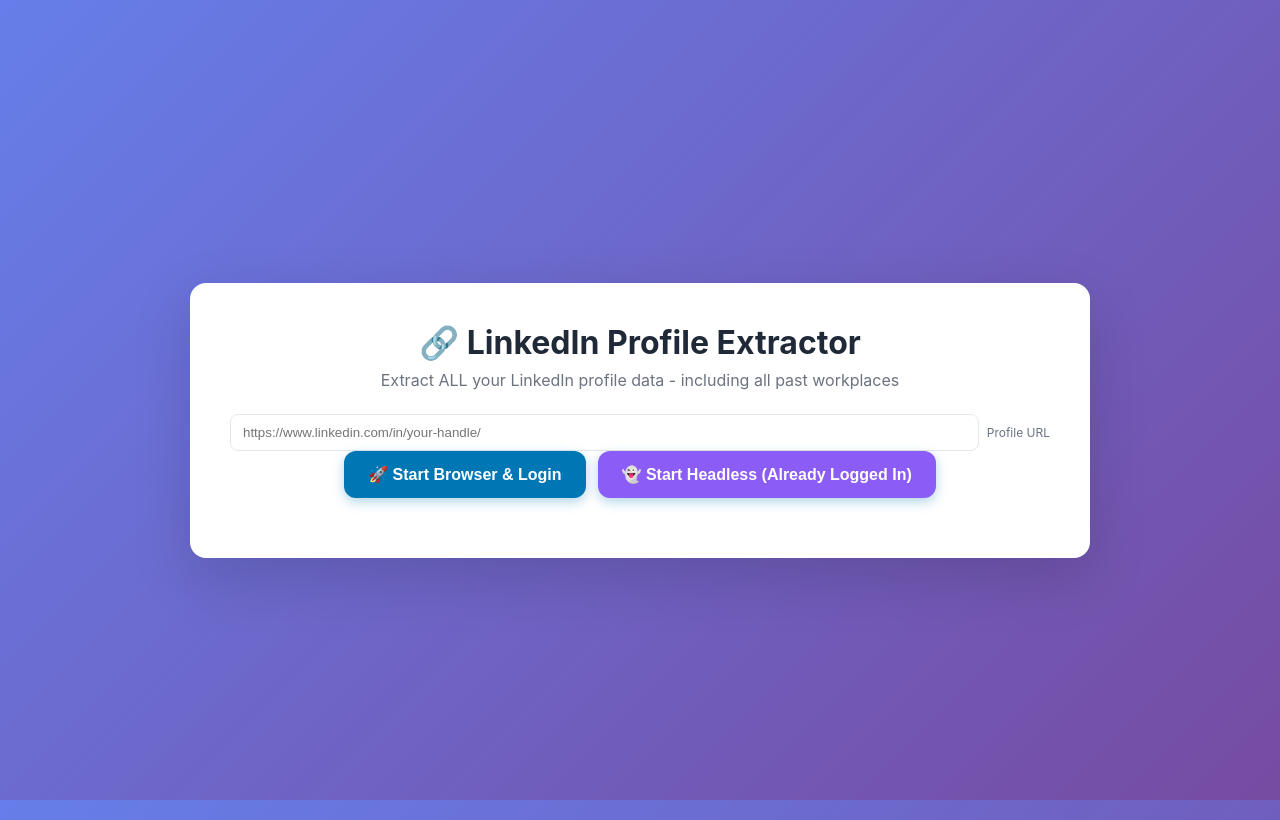
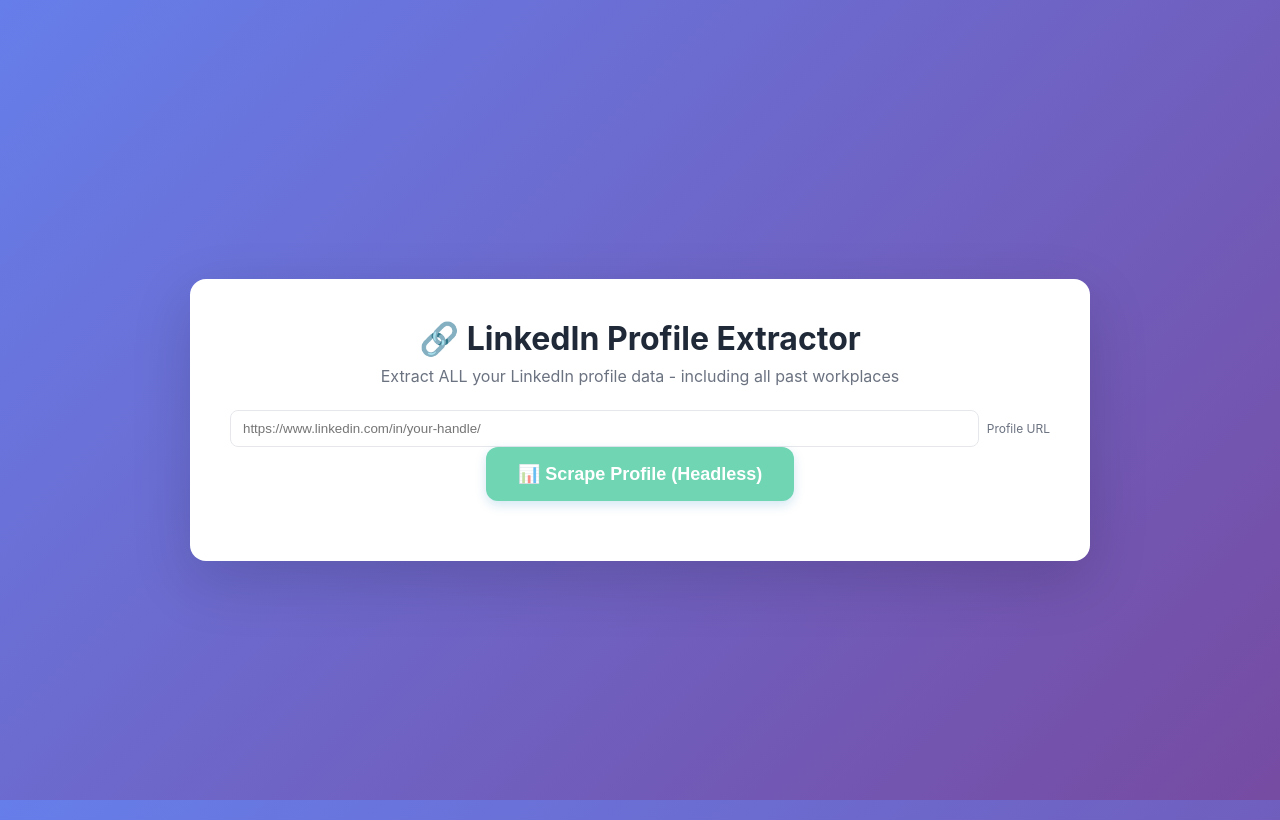
Before and after one commit to mocialov/mocialov.github.io, a React (Vite) app: page / in a window 1280 px wide. Built offline with nearby package versions, Linux system fonts and the light colour scheme; the HTML template or start-up script is replaced by a standard one.

Commit message:
default sequence

```diff
--- a/src/App.jsx
+++ b/src/App.jsx
@@ -3,6 +3,7 @@
 import CV from './components/CV.jsx';
 import EditableText from './components/EditableText.jsx';
 import './styles.css';
+import { DEBUG } from './config.js';
 
 const API_URL = 'http://localhost:3001';
 
@@ -418,6 +419,58 @@
     setLoading(false);
   };
 
+  // Default streamlined sequence (used when DEBUG === false)
+  const runDefaultSequence = async () => {
+    if (!isValidProfileUrl(profileUrl)) {
+      setStatus('❌ Please enter a valid LinkedIn profile URL (e.g., https://www.linkedin.com/in/your-handle/)');
+      return;
+    }
+
+    setLoading(true);
+    setStatus('🚀 Starting headless scrape sequence...');
+    try {
+      // 1) Start browser in headless mode (reuse saved session if present)
+      const startRes = await fetch(`${API_URL}/api/start-browser`, {
+        method: 'POST',
+        headers: { 'Content-Type': 'application/json' },
+        body: JSON.stringify({ headless: true })
+      });
+      const startData = await startRes.json();
+      if (!startData.success) throw new Error(startData.error || 'Failed to start headless browser');
+      setStatus('👻 Headless browser started. Scraping...');
+
+      // 2) Scrape profile directly (navigation happens inside endpoint)
+      const scrapeRes = await fetch(`${API_URL}/api/scrape-profile`, {
+        method: 'POST',
+        headers: { 'Content-Type': 'application/json' },
+        body: JSON.stringify({ profileUrl })
+      });
+
+      // Handle unauthorized (not logged in) explicitly
+      if (scrapeRes.status === 401) {
+        const err = await scrapeRes.json().catch(() => ({ error: 'Not logged in' }));
+        throw new Error(err.error || 'Not logged in. Please login once in visible mode to save the session.');
+      }
+
+      const result = await scrapeRes.json();
+      if (!result.success) throw new Error(result.error || 'Scrape failed');
+
+      setLinkedinData(result.data);
+      setStatus('✅ Data extracted successfully in headless mode!');
+
+    } catch (error) {
+      setStatus(`❌ Default sequence failed: ${error.message}`);
+    } finally {
+      // 3) Close browser to keep things tidy
+      try {
+        await fetch(`${API_URL}/api/close-browser`, { method: 'POST' });
+      } catch {}
+      setBrowserOpen(false);
+      setLoggedIn(false);
+      setLoading(false);
+    }
+  };
+
   const closeBrowser = async () => {
     try {
       await fetch(`${API_URL}/api/close-browser`, { method: 'POST' });
@@ -506,6 +559,8 @@
       </div> */}
 
       <div className="button-group">
+        {DEBUG ? (
+          <>
             {!browserOpen && (
               <>
                 <button onClick={startBrowser} disabled={loading} className="button">
@@ -548,6 +603,18 @@
                 ❌ Close Browser
               </button>
             )}
+          </>
+        ) : (
+          <button
+            onClick={runDefaultSequence}
+            disabled={loading || !isValidProfileUrl(profileUrl)}
+            className="button"
+            style={{ background: '#10b981', fontSize: '18px', padding: '16px 32px' }}
+            title="Runs headless scrape sequence using the provided LinkedIn URL"
+          >
+            {loading ? '⏳ Running Headless Scrape...' : '📊 Scrape Profile (Headless)'}
+          </button>
+        )}
       </div>
 
       {status && (
@@ -556,7 +623,7 @@
         </div>
       )}
 
-      {browserOpen && (
+      {DEBUG && browserOpen && (
         <div className="logs-panel" style={{ marginTop: 20 }}>
           <button
             onClick={toggleLogs}
--- /dev/null
+++ b/src/config.js
@@ -0,0 +1,4 @@
+// Global frontend configuration
+// Toggle debug to show all manual controls in the UI.
+// When false (default), the app runs a streamlined headless scrape sequence.
+export const DEBUG = false;
```
Also changed, not shown: 1 other file (tests, documents, lock files or other folders). Lines whose indentation alone changed are shown as unchanged.
